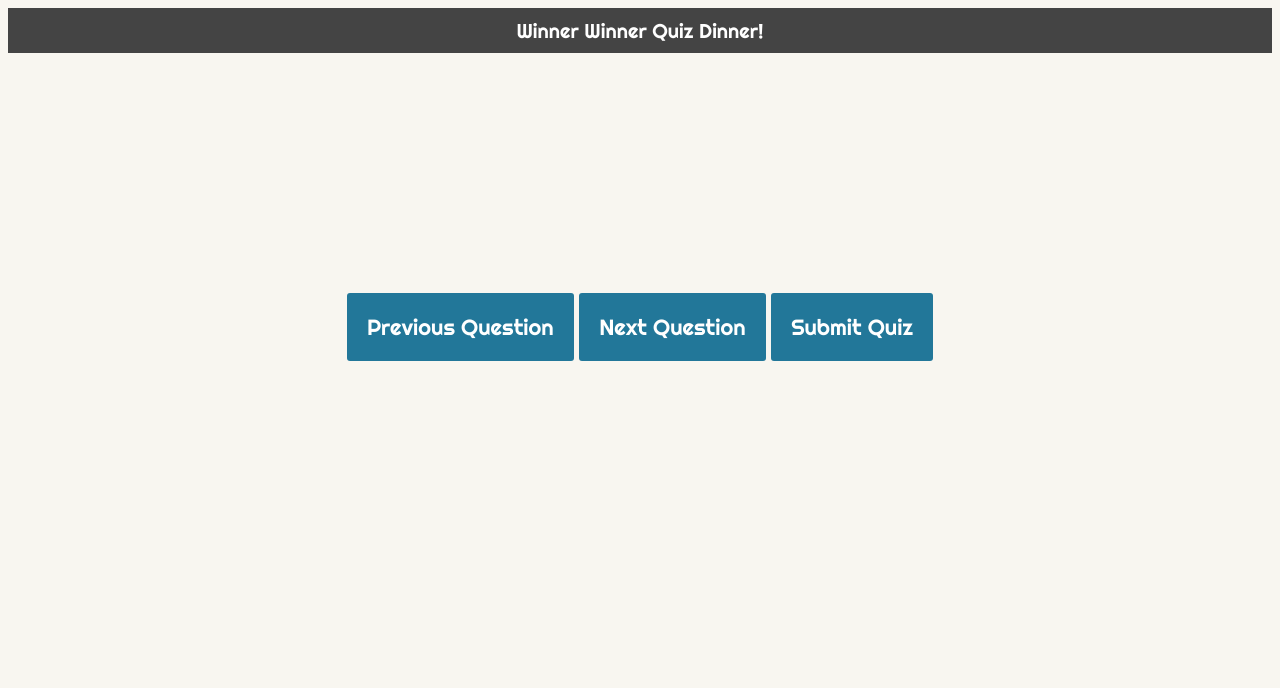
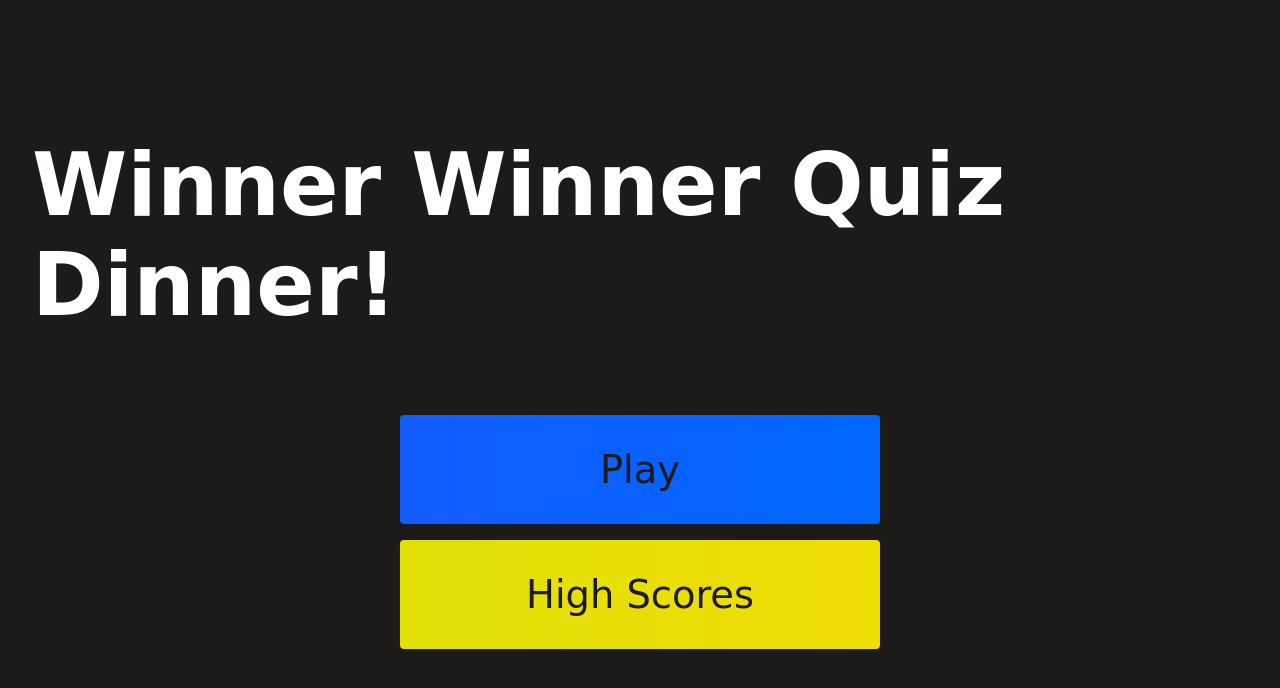
Before and after one commit to DHDH21/week4, a plain HTML site: page index.html in a window 1280 px wide. Drawn offline with Linux system fonts and the light colour scheme.

Commit message:
add css to the buttons

```diff
--- a/assets/css/style.css
+++ b/assets/css/style.css
@@ -1,67 +1,94 @@
-@import url('https://fonts.googleapis.com/css2?family=Righteous&display=swap');
-body{
-	font-size: 20px;
-	font-family: 'Righteous', cursive;
-	color: #333;
-  font-weight: 300;
-  text-align: center;
-  background-color: #f8f6f0;
-}
-h1{
-  font-weight: 300;
-  margin: 0px;
-  padding: 10px;
-  font-size: 20px;
-  background-color: #444;
-  color: #fff;
-}
-.question{
-  font-size: 30px;
-  margin-bottom: 10px;
-}
-.answers {
-  margin-bottom: 20px;
-  text-align: left;
-  display: inline-block;
-}
-.answers label{
-  display: block;
-  margin-bottom: 10px;
-}
-button{
-    font-family: 'Righteous', cursive;
-	font-size: 22px;
-	background-color: #279;
-	color: #fff;
-	border: 0px;
-	border-radius: 3px;
-	padding: 20px;
-	cursor: pointer;
-	margin-bottom: 20px;
-}
-button:hover{
-	background-color: #38a;
+:root {
+  background-color: rgb(29, 26, 26)
 }
 
 
+@import url('https://fonts.googleapis.com/css2?family=Righteous&display=swap');
 
 
+* {
+  box-sizing: border-box;
+  margin: 0;
+  padding: 0%;
+  font: 62.25%;
+  font-family: 'Righteous', cursive;
+}
 
-.slide{
-  position: absolute;
-  left: 0px;
-  top: 0px;
-  width: 100%;
-  z-index: 1;
-  opacity: 0;
-  transition: opacity 0.5s;
+
+h1 {
+  font-size: 5.4rem;
+  color: white;
+  margin-bottom: 5rem;
+
 }
-.active-slide{
-  opacity: 1;
-  z-index: 2;
+
+h2 {
+  font-size: 4.2rem;
+  margin-bottom: 4rem;
 }
-.quiz-container{
-  position: relative;
-  height: 200px;
-  margin-top: 40px;
+
+.container {
+  width: 100vw;
+  height: 100vh;
+  display: flex;
+  justify-content: center;
+  align-items: center;
+  max-width: 80rem;
+  margin: 0 auto;
+  padding: 2rem;
+
 }
+
+.flex-column {
+  display: flex;
+  flex-direction: column;
+}
+
+
+.flex-center {
+  justify-content: center;
+  align-items: center;
+}
+
+.justify-center {
+  justify-content: center;
+}
+
+.text-center {
+  text-align: center;
+}
+
+.hidden {
+  display: none;
+
+}
+
+.btn {
+  font-size:2.4rem;
+  padding: 2rem 0;
+  width: 30rem;
+  text-align: center;
+  margin-bottom: 1rem;
+  text-decoration: none;
+  color: rgb(28, 26, 26);
+  background: linear-gradient(90deg, rgb(18, 92, 255) 0%, rgb(0, 102, 255) 100%);
+  border-radius: 4px;
+}
+
+.btn:hover {
+  cursor: pointer;
+  box-shadow: 0 0.4rem 1.4rem 0 rgba(8, 114, 224, 0.6);
+  transform: scale(1.03);
+}
+
+.btn[disabled]:hover {
+  cursor: not-allowed;
+  box-shadow: none;
+  transform: none;
+
+
+}
+
+#highscore-btn {
+  background: linear-gradient(90deg, rgb(225, 224, 9) 0%, rgb(240, 221, 6) 100%);
+}
--- a/index.html
+++ b/index.html
@@ -4,17 +4,22 @@
     <meta charset="UTF-8">
     <meta http-equiv="X-UA-Compatible" content="IE=edge">
     <meta name="viewport" content="width=device-width, initial-scale=1.0">
-    <title>QUIZ</title>
+    <title>Home of Quiz</title>
     <link rel="stylesheet" href="./assets/css/style.css">
+    <script src="./assets/js/script.js"></script>
 </head>
 <body>
-    <h1>Winner Winner Quiz Dinner!</h1>
-    <div class="quiz-container">
-      <div id="quiz"></div>
+
+    <div class="container">
+      <div id="home" class="flex-column flex-center">
+        <h1>Winner Winner Quiz Dinner!</h1>
+        <a href="/game.html" class="btn">Play</a>
+        <a href="highscores.html" class="btn" id="highscore-btn">High Scores</a>
+
+      </div>
+
     </div>
-    <button id="previous">Previous Question</button>
-    <button id="next">Next Question</button>
-    <button id="submit">Submit Quiz</button>
-    <div id="results"></div>
+
+
 </body>
 </html>
```
